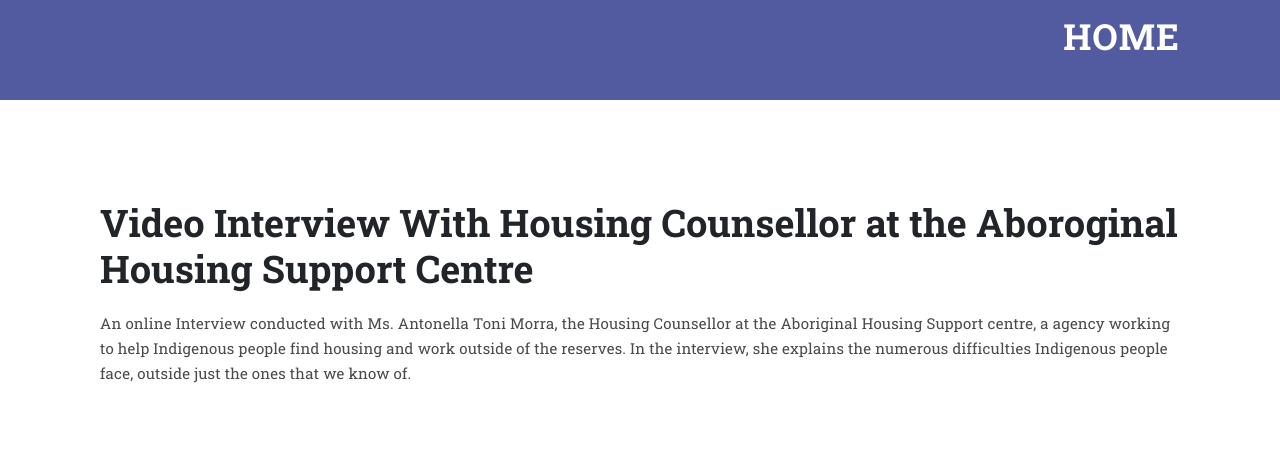
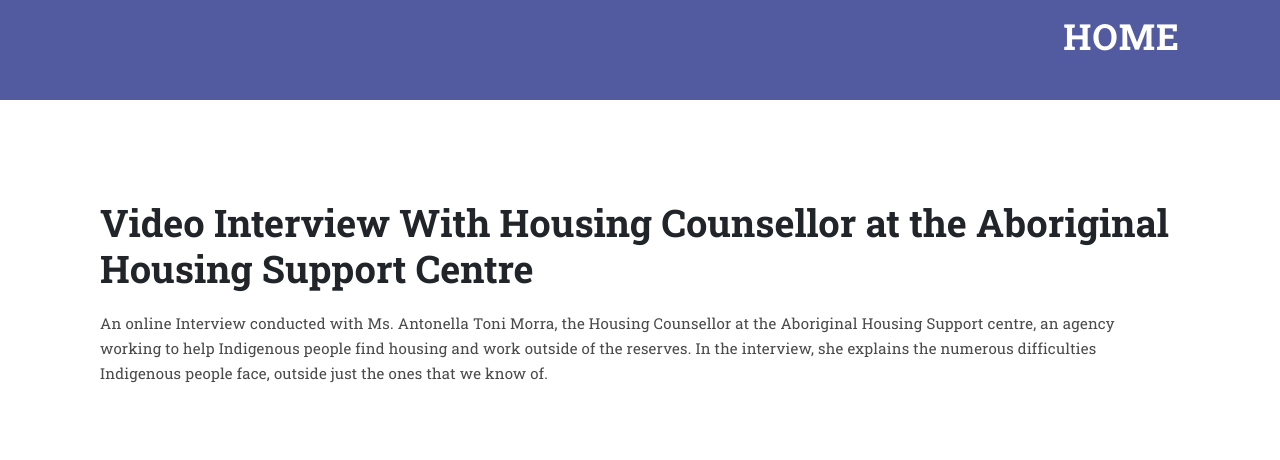
Before and after one commit to tirth618/EAWesbite, a plain HTML site: page video.html in a window 1280 px wide. Shown: the top 460 px of the page. Drawn offline with Linux system fonts and the light colour scheme.

Commit message:
Update video.html

```diff
--- a/video.html
+++ b/video.html
@@ -47,9 +47,9 @@
               <div class="container-fluid">
                 <div class="row">
                   <div class="col-md-12">
-                    <h1>Video Interview With Housing Counsellor at the Aboroginal Housing Support Centre</h1>
+                    <h1>Video Interview With Housing Counsellor at the Aboriginal Housing Support Centre</h1>
                     <p> An online Interview conducted with Ms. Antonella Toni Morra, the Housing Counsellor at the
-                      Aboriginal Housing Support centre, a agency working to help Indigenous people find housing and work
+                      Aboriginal Housing Support centre, an agency working to help Indigenous people find housing and work
                       outside of the reserves. In the interview, she explains the numerous difficulties Indigenous people face,
                       outside just the ones that we know of.
                     </p>
```
